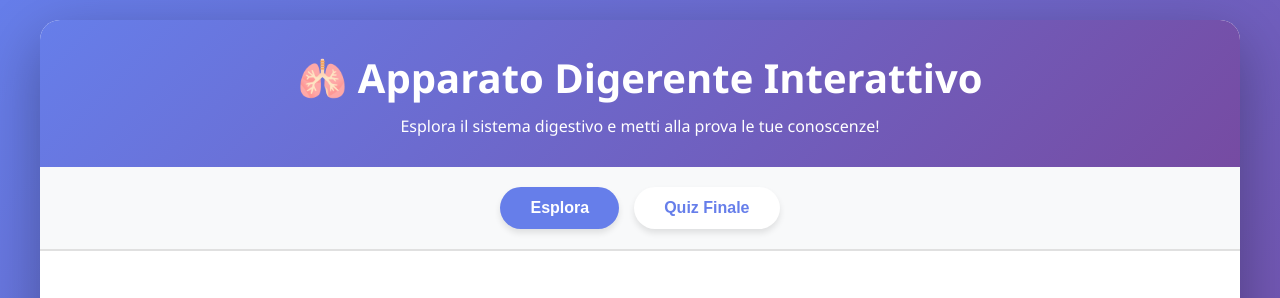
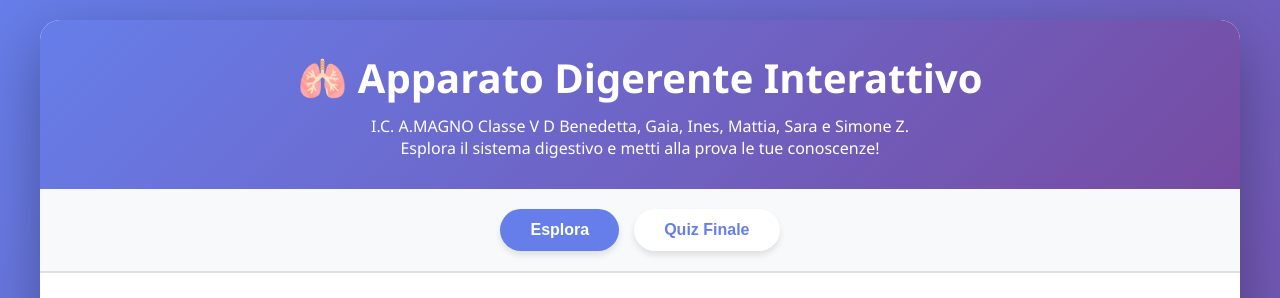
Before and after one commit to profzammataro/digerente, a plain HTML site: page index.html in a window 1280 px wide. Shown: the top 298 px of the page. Drawn offline with Linux system fonts and the light colour scheme.

Commit message:
Update index.html

```diff
--- a/index.html
+++ b/index.html
@@ -1,3 +1,4 @@
+
 <!DOCTYPE html>
 <html lang="it">
 <head>
@@ -261,6 +262,8 @@
     <div class="container">
         <header>
             <h1>🫁 Apparato Digerente Interattivo</h1>
+<p> I.C. A.MAGNO Classe V D
+ Benedetta, Gaia, Ines, Mattia, Sara e Simone Z.</p>
             <p>Esplora il sistema digestivo e metti alla prova le tue conoscenze!</p>
         </header>
 
```
